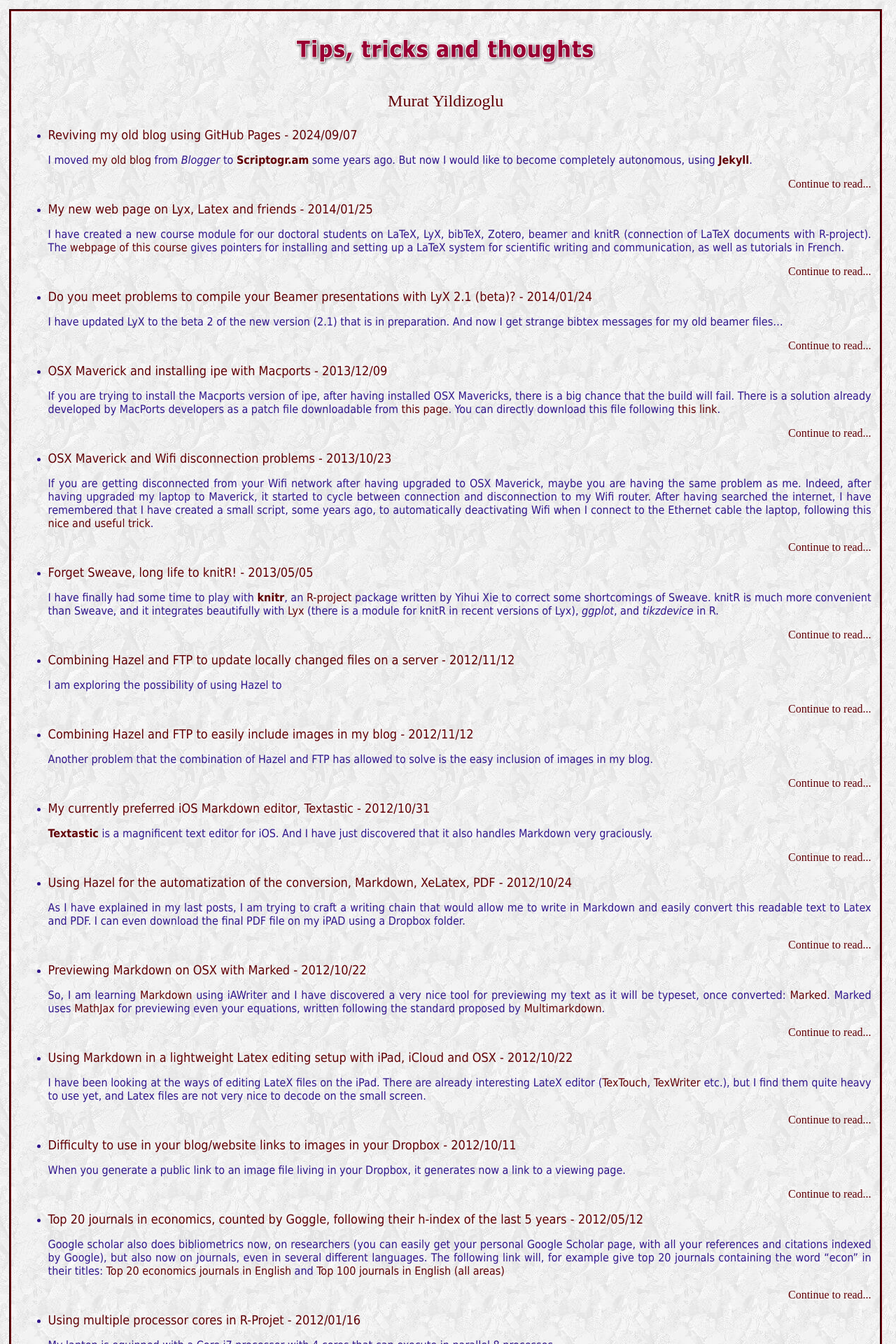
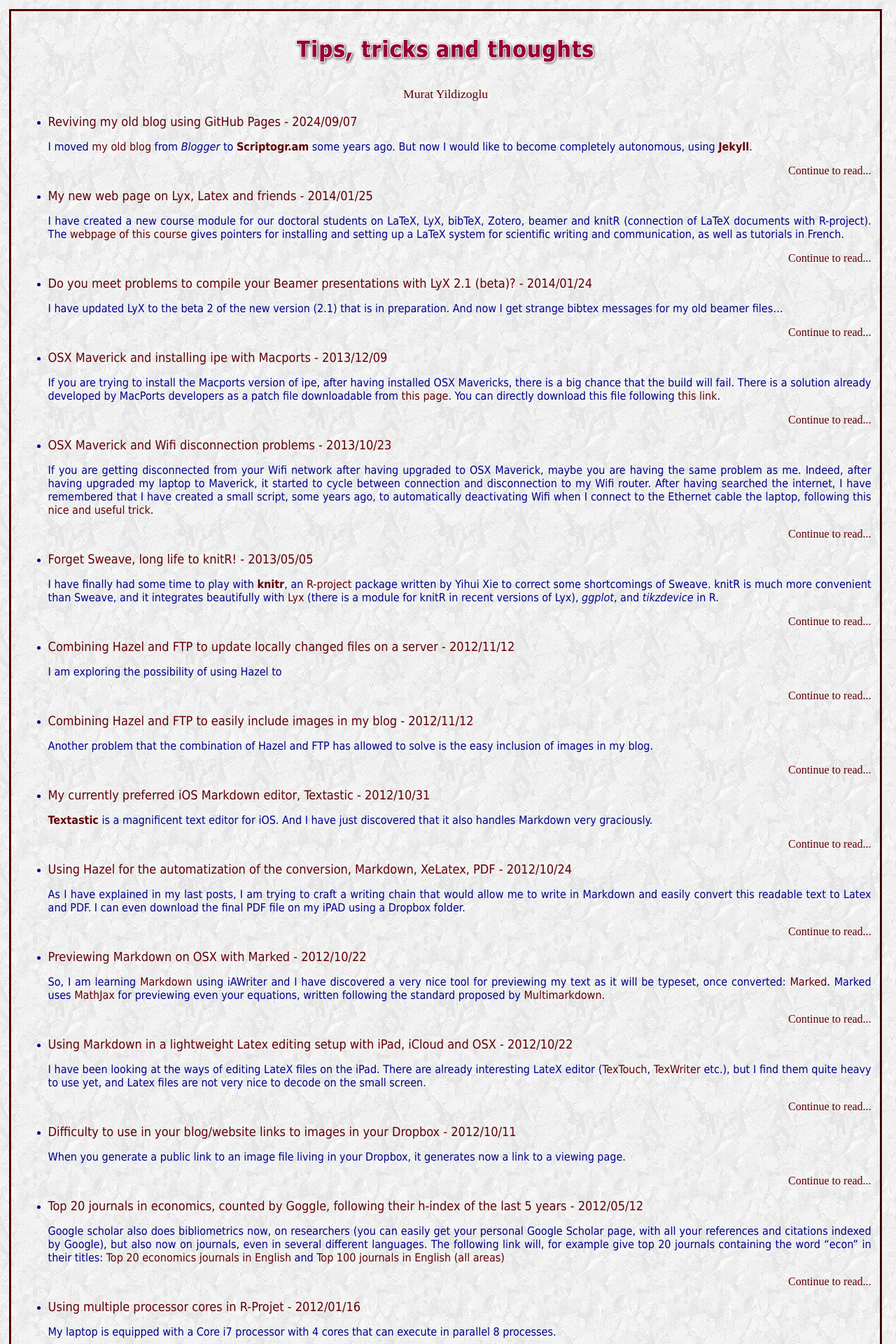
Before and after one commit to myildi/myildi.github.io, a Jekyll site: the page built from index.html, in a window 1280 px wide. Shown: the top 1920 px of the page at 70% size. Built offline with Jekyll 4.4.1, drawn with Linux system fonts in a browser that asks for light colours.

Commit message:
update style for color

```diff
--- a/_layouts/default.html
+++ b/_layouts/default.html
@@ -15,7 +15,7 @@
   {% else %}
     <h1 align="center">{{ page.title }}</h1>
   {% endif %}
-    <p style="text-align: center; font-size: 1.5em;"><a href="https://yildizoglu.fr">Murat Yildizoglu</a></p>
+    <p style="text-align: center; font-size: 1.1em;"><a href="https://yildizoglu.fr">Murat Yildizoglu</a></p>
     <div id="container">
       {{ content }}
     </div>
--- a/css/main.css
+++ b/css/main.css
@@ -1,6 +1,6 @@
 body
 {
-	color: #30168C;
+	color: #00008B;
 	background-color: #ffffd7;
 	margin: 1%;
 	padding: 1%;
@@ -32,14 +32,14 @@ color: #9c8603;
 
 .postbody {
     font-family: Tahoma, Geneva, sans-serif;
-    color: #30168C;
+    color: #00008B;
 /*     font-size: 1.em; */
 }
 
 .postexcerpt {
 font-family: Tahoma, Geneva, sans-serif;
 font-size: medium;
-color: #30168C;
+color: #00008B;
 }
 
 h1 {color: #09629b;
```
